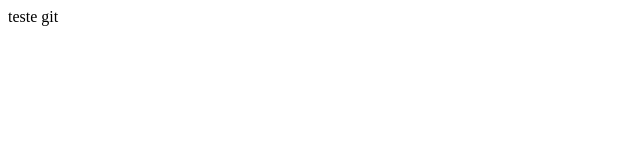
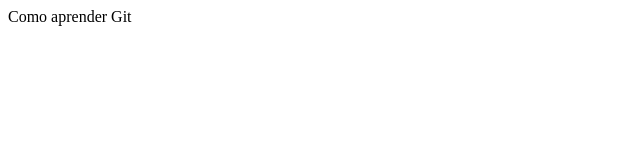
Before and after one commit to Romulo-us-br/Git-1, a plain HTML site: page index.html in a window 1280 px wide. Shown: the full height of the page, 0-640 px from the left. Drawn offline with Linux system fonts and the light colour scheme.

Commit message:
primeiro commit da branch

```diff
--- a/index.html
+++ b/index.html
@@ -7,7 +7,7 @@
   <title>Git</title>
 </head>
 <main>
-  teste git
+  Como aprender Git
 </main>
 
 <body>
```
